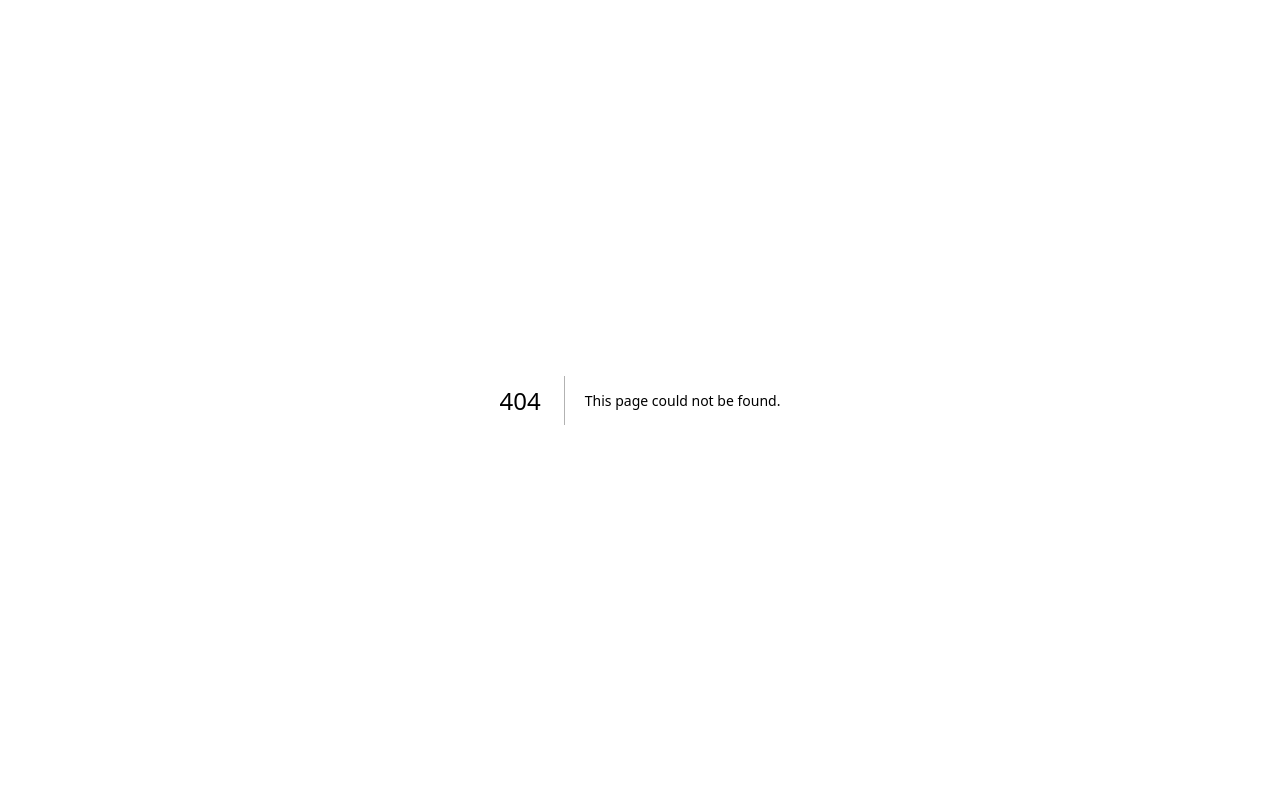
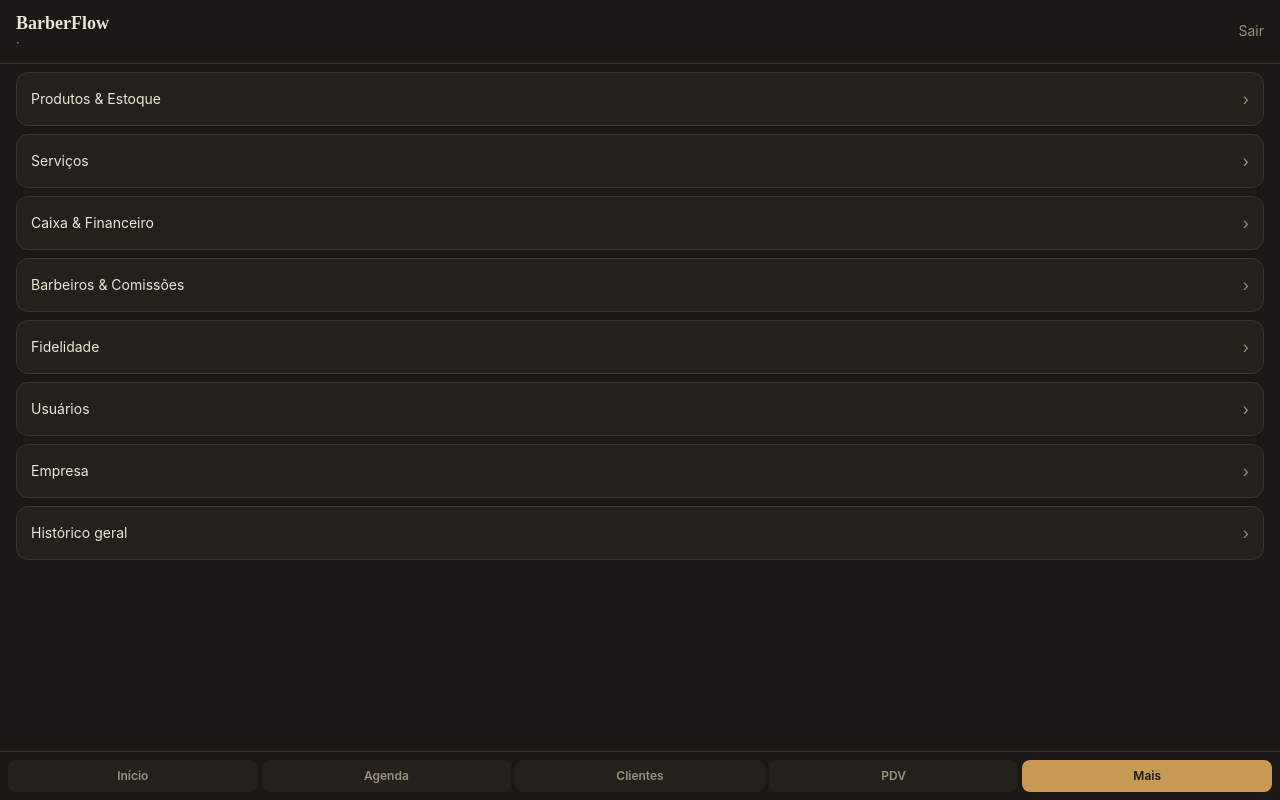
Before and after one commit to almadawesley-hub/barberflow-app, a Next.js app: page /mais in a window 1280 px wide. Before the commit this address had no page. Built offline with nearby package versions, Linux system fonts and the light colour scheme; no server answers.

Commit message:
Create page.tsx

```diff
--- /dev/null
+++ b/app/(dashboard)/mais/page.tsx
@@ -0,0 +1,36 @@
+"use client";
+
+import { useSession } from "next-auth/react";
+import Link from "next/link";
+
+const ITEMS = [
+  { href: "/mais/produtos", label: "Produtos & Estoque", roles: ["ADMIN", "RECEPTIONIST", "BARBER"] },
+  { href: "/mais/servicos", label: "Serviços", roles: ["ADMIN", "RECEPTIONIST"] },
+  { href: "/mais/caixa", label: "Caixa & Financeiro", roles: ["ADMIN"] },
+  { href: "/mais/barbeiros", label: "Barbeiros & Comissões", roles: ["ADMIN", "RECEPTIONIST", "BARBER"] },
+  { href: "/mais/fidelidade", label: "Fidelidade", roles: ["ADMIN", "RECEPTIONIST"] },
+  { href: "/mais/usuarios", label: "Usuários", roles: ["ADMIN"] },
+  { href: "/mais/empresa", label: "Empresa", roles: ["ADMIN"] },
+  { href: "/mais/historico", label: "Histórico geral", roles: ["ADMIN"] },
+];
+
+export default function MaisPage() {
+  const { data: session } = useSession();
+  const role = (session?.user as any)?.role as string | undefined;
+  const items = ITEMS.filter((i) => !role || i.roles.includes(role));
+
+  return (
+    <div className="px-4 pt-2 space-y-2">
+      {items.map((i) => (
+        <Link
+          key={i.href}
+          href={i.href}
+          className="flex items-center justify-between bg-ink-soft border border-ink-line rounded-xl p-3.5"
+        >
+          <span className="text-sm">{i.label}</span>
+          <span className="text-muted">›</span>
+        </Link>
+      ))}
+    </div>
+  );
+}
```
